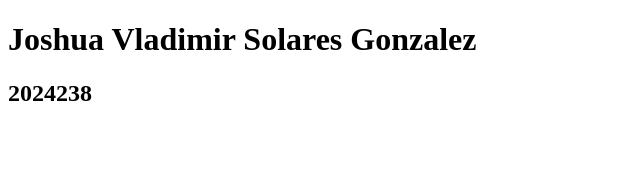
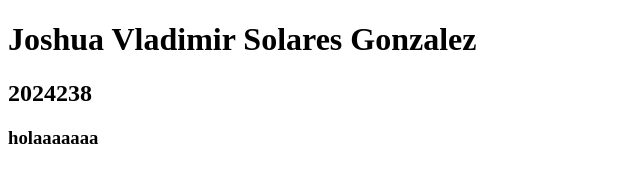
Before and after one commit to jsolares-2024238/Prueba2_IN5AM, a plain HTML site: page index.html in a window 1280 px wide. Shown: the whole page, without its empty margins (0-640 px from the left). Drawn offline with Linux system fonts and the light colour scheme.

```diff
--- a/index.html
+++ b/index.html
@@ -8,5 +8,6 @@
 <body>
     <h1>Joshua Vladimir Solares Gonzalez</h1>
     <h2>2024238</h2>
+    <h3>holaaaaaaa</h3>
 </body>
 </html>
```
